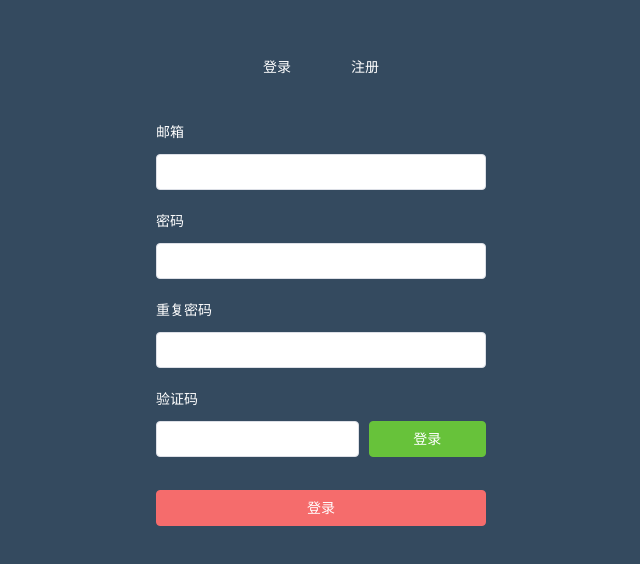
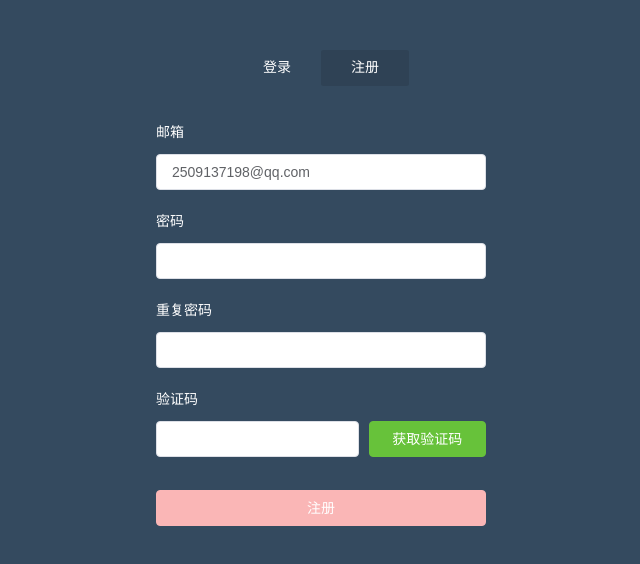
Before and after one commit to Dubby123/vue-admin, a Vue app: page /#/login in a window 1280 px wide. Shown: the part 200-764 px from the top of the page, without its empty margins (319-959 px from the left). Built offline with nearby package versions, Linux system fonts and the light colour scheme.

Commit message:
登录和注册功能

```diff
--- a/package.json
+++ b/package.json
@@ -11,6 +11,7 @@
     "axios": "^0.19.2",
     "core-js": "^3.6.4",
     "element-ui": "^2.13.0",
+    "sha1": "^1.1.1",
     "vue": "^2.6.11",
     "vue-router": "^3.1.5",
     "vuex": "^3.1.2"
--- /dev/null
+++ b/src/api/login.js
@@ -0,0 +1,27 @@
+import service  from '../utils/request'
+
+export function Getsms(data){
+
+  return service.request({
+    method:'post',
+    url:'/getSms/',
+    data:data
+  })
+}
+
+export function Login(data) {
+  return service.request({
+    method:'post',
+    url:'/login/',
+    data:data
+  })
+}
+
+export function Register(data) {
+
+  return service.request({
+    method:'post',
+    url:'/register/',
+    data:data
+  })
+}
--- /dev/null
+++ b/src/utils/request.js
@@ -0,0 +1,58 @@
+import axios from "axios";
+import { Message } from "element-ui";
+// import { getToKen, getUserName } from "@/utils/app";
+
+const BASEURL = process.env.NODE_ENV === 'production' ? '' : '/devApi';
+const service = axios.create({
+  baseURL: BASEURL,  // http://192.168.0.106:8080/devApi/  == http://www.web-jshtml.cn/productapi/productapi
+  timeout: 15000,   // 超时
+});
+
+
+/**
+ * 请求接口前，做一些数据处理（请求拦截器）
+ */
+service.interceptors.request.use(function (config) {
+  // 在发送请求之前做些什么
+  // 后台需要前端这边传相关的参数（在请求头添加参数）
+  // Tokey
+  // userId
+  // sui
+  // 业务需求
+  // 最终目地不是在请求头添加参数
+  // config.headers['Tokey'] = getToKen()
+  // config.headers['UserName'] = getUserName()
+
+  return config;
+}, function (error) {
+// 对请求错误做些什么
+  return Promise.reject(error);
+});
+
+
+/**
+ * 请求接口后，返回数据进行拦截（响应拦截器）
+ */
+service.interceptors.response.use(function (response) {
+  // 对响应数据做点什么
+  let data = response.data
+  // 业务需求
+
+  if(data.resCode !== 0) {
+    Message.error(data.message);
+    return Promise.reject(data);
+  }else{
+    return response;
+  }
+
+},  error => {
+
+  return Promise.reject(error);
+});
+
+export default service;
+
+/**
+ * 使用export default时，但不能同时存在多个default。
+ * 文件 import 不需要花括号，
+ */
--- a/src/utils/validate.js
+++ b/src/utils/validate.js
@@ -1,20 +1,9 @@
-import { MessageBox } from 'element-ui';
-/**
- * 过滤特殊字符
- */
-export function stripscript(str) {
-  var pattern = new RegExp("[`~!@#$^&*()=|{}':;',\\[\\].<>/?~！@#￥……&*（）&;—|{ }【】‘；：”“'。，、？]")
-  var rs = "";
-  for (var i = 0; i < str.length; i++) {
-    rs = rs + str.substr(i, 1).replace(pattern, '');
-  }
-  return rs;
-}
+
 /**
  * 验证邮箱
  */
 export function validateEmail(value){
-  let reg = /^([a-zA-Z]|[0-9])(\w|\-)+@[a-zA-Z0-9]+\.([a-zA-Z]{2,4})$/;
+  var reg = /^[A-Za-z\d]+([-_.][A-Za-z\d]+)*@([A-Za-z\d]+[-.])+[A-Za-z\d]{2,4}$/;
   return !reg.test(value) ? true : false;
 }
 /**
--- a/src/views/Login/index.vue
+++ b/src/views/Login/index.vue
@@ -2,11 +2,11 @@
     <div id="login">
         <div class="login-wrap">
             <ul class="menu-tab">
-                <li v-for="item in menuTab" :key="item.id"  @click="toggleMenu(item)">
+                <li v-for="item in menuTab" :key="item.id"  :class="{current:item.type === model }" @click="toggleMenu(item)">
                     {{ item.txt }}
                 </li>
             </ul>
-            <el-form :model="ruleForm" status-icon :rules="rules" ref="ruleForm" class="login-form" size="medium">
+            <el-form :model="ruleForm" status-icon :rules="rules" ref="loginForm" class="login-form" size="medium">
                 <el-form-item prop="username" class="item-from">
                     <label for="username">邮箱</label>
                     <el-input id="username" type="text" v-model="ruleForm.username" autocomplete="off"></el-input>
@@ -17,7 +17,7 @@
                     <el-input id="password" type="password" v-model="ruleForm.password" autocomplete="off" minlength="6" maxlength="20"></el-input>
                 </el-form-item>
 
-                <el-form-item prop="passwords" class="item-from" >
+                <el-form-item prop="passwords" class="item-from"  v-if="model==='register'" >
                     <label>重复密码</label>
                     <el-input type="password" v-model="ruleForm.passwords" autocomplete="off" minlength="6" maxlength="20"></el-input>
                 </el-form-item>
@@ -29,12 +29,12 @@
                             <el-input v-model="ruleForm.code" minlength="6" maxlength="6"></el-input>
                         </el-col>
                         <el-col :span="9">
-                            <el-button type="success" class="block" @click="getSms()">登录</el-button>
+                            <el-button type="success" class="block" @click="getSms()" :disabled="codeButtonStatus.status">{{codeButtonStatus.text}}</el-button>
                         </el-col>
                     </el-row>
                 </el-form-item>
                 <el-form-item>
-                    <el-button type="danger" @click="submitForm('loginForm')" class="login-btn block" >登录</el-button>
+                    <el-button type="danger" @click="submitForm('loginForm')" class="login-btn block" :disabled="loginButtonStatus" >{{ model==='register' ? '注册':'登录'}}</el-button>
                 </el-form-item>
             </el-form>
         </div>
@@ -42,6 +42,9 @@
 </template>
 
 <script>
+  import {validateEmail,validatePass,validateVCode,} from '../../utils/validate'
+  import {Getsms ,Login , Register } from "../../api/login";
+  var sha1 = require('sha1');
   export default {
     name: "index",
     data(){
@@ -49,49 +52,56 @@
         if (!value) {
           return callback(new Error('请输入用户邮箱'));
         }
+        if(validatePass(value)){
+          return callback(new Error('用户邮箱有误，请重新输入'));
+        }else{
+          return callback();
+        }
       };
-
-
-
-
       var checkPassword = (rule, value, callback) => {
         if (!value) {
-          return callback(new Error('年龄不能为空'));
+          return callback(new Error('请输入密码'));
+        }
+        if(validatePass(value)){
+          return callback(new Error('请输入大于6位，小于32位的密码'));
+        }else{
+          return callback();
         }
       };
       var checkPasswords = (rule, value, callback) => {
         if (value === '') {
-          callback(new Error('请再次输入密码'));
+          return callback(new Error('请再次输入密码'));
         } else if (value !== this.ruleForm.password) {
-          callback(new Error('两次输入密码不一致!'));
+          return callback(new Error('两次输入密码不一致!'));
         } else {
-          callback();
+          return callback();
         }
       };
       var checkCode = (rule, value, callback) => {
         if (value === '') {
-          callback(new Error('请再次输入密码'));
-        } else if (value !== this.ruleForm.pass) {
-          callback(new Error('两次输入密码不一致!'));
-        } else {
-          callback();
+          return callback(new Error('请输入验证码'));
+        }if(validateVCode(value)){
+          return callback(new Error('请输入大于6位，小于32位的密码'));
+        }else {
+          return callback();
         }
       };
       return{
-        menuTab:[
-          {
-            txt:'登录'
-          },
-          {
-            txt:'注册'
-          }
-        ],
+        menuTab:[{ txt:'登录',type: 'login' },{ txt:'注册',type: 'register'}],
+        model:'register',
+        loginButtonStatus:true,
+        timer:0,
         ruleForm: {
-          username: '',
+          username: '2509137198@qq.com',
           password: '',
           passwords:'',
           code: ''
         },
+        codeButtonStatus:
+          {
+            status: false,
+            text: '获取验证码'
+       },
         rules: {
           username: [
             { validator: checkUsername, trigger: 'blur' }
@@ -109,15 +119,107 @@
       }
     },
     methods:{
+
+      //点击切换
+      toggleMenu(item){
+        this.model = item.type
+        this.resetForm('loginForm')
+        this.clearCountDown()
+      },
+      //获取验证码
+      getSms(){
+        console.log('this.ruleForm.username',this.ruleForm.username)
+          if(this.ruleForm.username== '' ) {
+            this.$message.error('邮箱不能为空！！');
+            return false;
+          }
+        if(validateEmail(this.ruleForm.username)) {
+          this.$message.error('邮箱格式有误，请重新输入！！');
+          return false;
+        }
+        this.codeButtonStatus.text = '发送中'
+        this.codeButtonStatus.status = true
+        let resquestData={
+          username: this.ruleForm.username,
+          module: this.model
+        }
+
+        Getsms(resquestData).then(res =>{
+          console.log(' res.message', res)
+          this.$message({
+            message: res.data.message,
+            type: 'success'
+          });
+          // 启用登录或注册按钮
+          this.loginButtonStatus = false;
+          // 调定时器，倒计时
+          this.countDown(60);
+        }).catch(err=>{
+          console.log(err)
+        })
+      },
+      countDown(number){
+          if(this.timer) { clearInterval(this.timer); }
+          let time = number
+          this.timer = setInterval(() => {
+            time--;
+            if(time === 0) {
+              clearInterval(this.timer)
+              this.codeButtonStatus.text = '再次获取'
+              this.codeButtonStatus.status = false
+            }else{
+              this.codeButtonStatus.text = `倒计时${time}秒`   // es5 '倒计时' + time + '秒'
+            }
+          }, 1000)
+      },
+      //提交数据
       submitForm(formName) {
         this.$refs[formName].validate((valid) => {
           if (valid) {
-            alert('submit!');
+            this.model ==='register' ?  this.register() :this.login()
           } else {
             console.log('error submit!!');
             return false;
           }
         });
+      },
+      clearCountDown(){
+        this.codeButtonStatus.text = '获取验证码'
+        this.codeButtonStatus.status = false
+        clearInterval(this.timer)
+      },
+        // 还原验证码按钮默认状态
+
+      //登录
+      //注册
+      register(){
+        let requestData = {
+          username:this.ruleForm.username,
+          password: sha1(this.ruleForm.password),
+          code:this.ruleForm.code,
+          module: 'register'
+        }
+        Register(requestData).then( res=>{
+          this.$message({
+            message: res.data.message,
+            type: 'success'
+          });
+          this.toggleMenu('login')
+        })
+      },
+      login(){
+        let requestData = {
+          username:this.ruleForm.username,
+          password: sha1(this.ruleForm.password),
+          code:this.ruleForm.code,
+          module: 'login'
+        }
+        Login(requestData).then( res=>{
+          this.$message({
+            message: res.data.message,
+            type: 'success'
+          });
+        })
       },
       resetForm(formName) {
         this.$refs[formName].resetFields();
```
Also changed, not shown: 1 other file (tests, documents, lock files or other folders).
